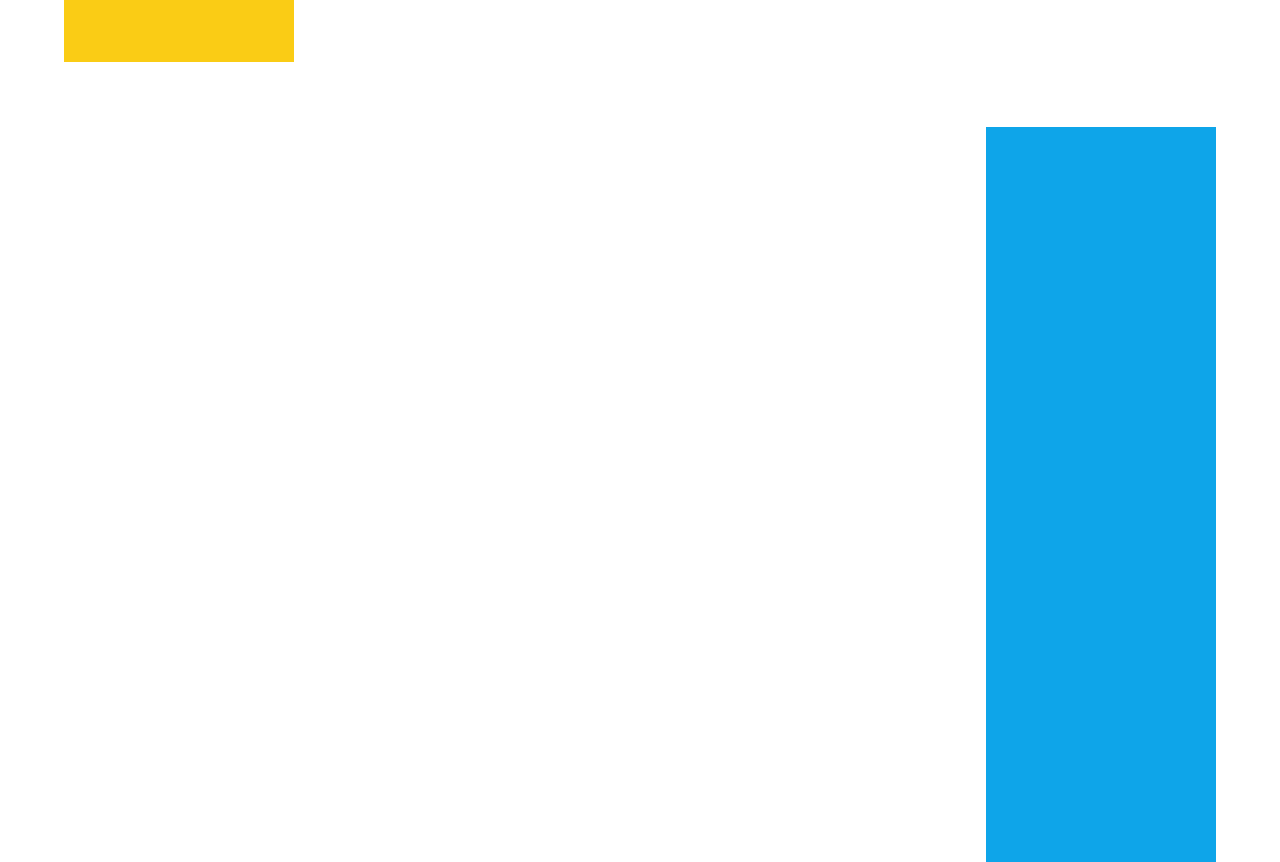
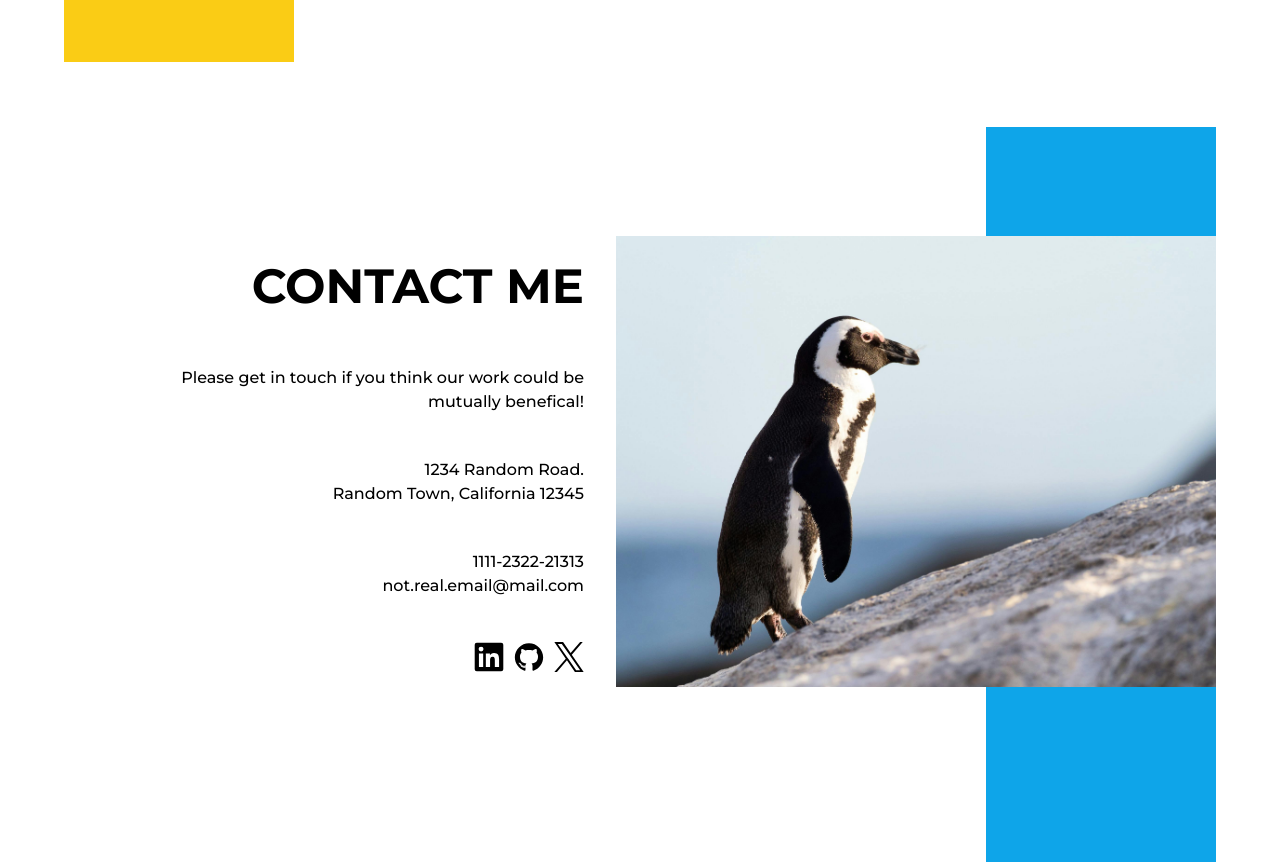
Before and after one commit to Andmana/Homepage, a plain HTML site: page index.html in a window 1280 px wide. Shown: the part 1602-2464 px from the top of the page. Drawn offline with Linux system fonts and the light colour scheme.

Commit message:
Contact me content

```diff
--- a/index.html
+++ b/index.html
@@ -345,7 +345,68 @@
                         </div>
                     </article>
                 </section>
-                <section class="contact-me"></section>
+                <section class="contact-me">
+                    <article class="contact-me-container">
+                        <div class="contact-detail">
+                            <h1>CONTACT ME</h1>
+
+                            <p>
+                                Please get in touch if you think our work could
+                                be mutually benefical!
+                            </p>
+                            <p class="address">
+                                1234 Random Road. <br />
+                                Random Town, California 12345
+                            </p>
+
+                            <p class="contact-person">
+                                1111-2322-21313 <br />
+                                not.real.email@mail.com
+                            </p>
+
+                            <div class="profile-icons">
+                                <svg viewBox="0 0 128 128">
+                                    <path
+                                        d="M116 3H12a8.91 8.91 0 00-9 8.8v104.42a8.91 8.91 0 009 8.78h104a8.93 8.93 0 009-8.81V11.77A8.93 8.93 0 00116 3zM39.17 107H21.06V48.73h18.11zm-9-66.21a10.5 10.5 0 1110.49-10.5 10.5 10.5 0 01-10.54 10.48zM107 107H88.89V78.65c0-6.75-.12-15.44-9.41-15.44s-10.87 7.36-10.87 15V107H50.53V48.73h17.36v8h.24c2.42-4.58 8.32-9.41 17.13-9.41C103.6 47.28 107 59.35 107 75z"
+                                    ></path>
+                                </svg>
+
+                                <svg viewBox="0 0 128 128">
+                                    <g fill="#181616">
+                                        <path
+                                            fill-rule="evenodd"
+                                            clip-rule="evenodd"
+                                            d="M64 5.103c-33.347 0-60.388 27.035-60.388 60.388 0 26.682 17.303 49.317 41.297 57.303 3.017.56 4.125-1.31 4.125-2.905 0-1.44-.056-6.197-.082-11.243-16.8 3.653-20.345-7.125-20.345-7.125-2.747-6.98-6.705-8.836-6.705-8.836-5.48-3.748.413-3.67.413-3.67 6.063.425 9.257 6.223 9.257 6.223 5.386 9.23 14.127 6.562 17.573 5.02.542-3.903 2.107-6.568 3.834-8.076-13.413-1.525-27.514-6.704-27.514-29.843 0-6.593 2.36-11.98 6.223-16.21-.628-1.52-2.695-7.662.584-15.98 0 0 5.07-1.623 16.61 6.19C53.7 35 58.867 34.327 64 34.304c5.13.023 10.3.694 15.127 2.033 11.526-7.813 16.59-6.19 16.59-6.19 3.287 8.317 1.22 14.46.593 15.98 3.872 4.23 6.215 9.617 6.215 16.21 0 23.194-14.127 28.3-27.574 29.796 2.167 1.874 4.097 5.55 4.097 11.183 0 8.08-.07 14.583-.07 16.572 0 1.607 1.088 3.49 4.148 2.897 23.98-7.994 41.263-30.622 41.263-57.294C124.388 32.14 97.35 5.104 64 5.104z"
+                                        ></path>
+                                        <path
+                                            d="M26.484 91.806c-.133.3-.605.39-1.035.185-.44-.196-.685-.605-.543-.906.13-.31.603-.395 1.04-.188.44.197.69.61.537.91zm2.446 2.729c-.287.267-.85.143-1.232-.28-.396-.42-.47-.983-.177-1.254.298-.266.844-.14 1.24.28.394.426.472.984.17 1.255zM31.312 98.012c-.37.258-.976.017-1.35-.52-.37-.538-.37-1.183.01-1.44.373-.258.97-.025 1.35.507.368.545.368 1.19-.01 1.452zm3.261 3.361c-.33.365-1.036.267-1.552-.23-.527-.487-.674-1.18-.343-1.544.336-.366 1.045-.264 1.564.23.527.486.686 1.18.333 1.543zm4.5 1.951c-.147.473-.825.688-1.51.486-.683-.207-1.13-.76-.99-1.238.14-.477.823-.7 1.512-.485.683.206 1.13.756.988 1.237zm4.943.361c.017.498-.563.91-1.28.92-.723.017-1.308-.387-1.315-.877 0-.503.568-.91 1.29-.924.717-.013 1.306.387 1.306.88zm4.598-.782c.086.485-.413.984-1.126 1.117-.7.13-1.35-.172-1.44-.653-.086-.498.422-.997 1.122-1.126.714-.123 1.354.17 1.444.663zm0 0"
+                                        ></path>
+                                    </g>
+                                </svg>
+
+                                <svg viewBox="0 0 128 128">
+                                    <path
+                                        d="M75.916 54.2 122.542 0h-11.05L71.008 47.06 38.672 0H1.376l48.898 71.164L1.376 128h11.05L55.18 78.303 89.328 128h37.296L75.913 54.2ZM60.782 71.79l-4.955-7.086-39.42-56.386h16.972L65.19 53.824l4.954 7.086 41.353 59.15h-16.97L60.782 71.793Z"
+                                        fill="#000"
+                                        style="stroke-width: 0.104373"
+                                    ></path>
+                                </svg>
+                            </div>
+                        </div>
+                        <div class="image-container">
+                            <picture>
+                                <source
+                                    srcset="./assets/images/contact.jpg"
+                                    media="(min-width: 724px)"
+                                />
+                                <img
+                                    src="./assets/images/contact-zoom.jpg"
+                                    alt=""
+                                />
+                            </picture>
+                        </div>
+                    </article>
+                </section>
             </main>
             <footer>
                 <div class="footer-text">
```
